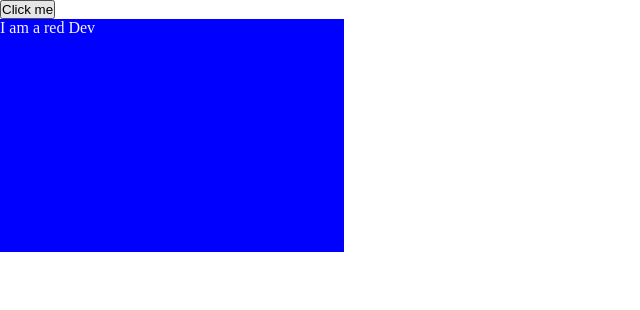
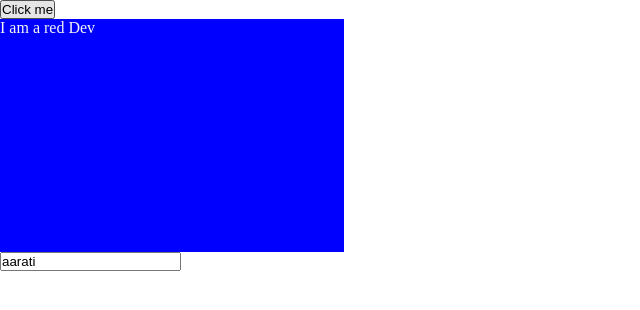
Before and after one commit to aarati01/FetchApiUsingReact, a React (Vite) app: page / in a window 1280 px wide. Shown: the top 310 px of the page, without its empty margins (0-640 px from the left). Built offline with nearby package versions, Linux system fonts and the light colour scheme.

Commit message:
input type is added

```diff
--- a/src/assets/components/EventHandling.jsx
+++ b/src/assets/components/EventHandling.jsx
@@ -1,11 +1,17 @@
+import { useState } from "react"
+
 // import { useState } from "react"
   function EventHandling(){
+    const [name,setname]=useState("aarati");
 
 const EventHandling2 = () => {
     alert("Hey I am clicked!!")
 }
 const handleMouseOver=()=>{
     alert ("Hey I am a mouse Over")
+}
+const handleChnage=(e)=>{
+  setname(e.target.value)
 }
 
   return (
@@ -16,9 +22,10 @@ const handleMouseOver=()=>{
     <div className="red" onMouseOver={handleMouseOver}>
         I am a red Dev
     </div>
+    <input type="text" value={name} onChange={handleChnage}/>
     </>
   )
 
 
-  }
+}
 export default EventHandling
--- a/src/main.jsx
+++ b/src/main.jsx
@@ -1,8 +1,7 @@
 import { StrictMode } from 'react'
 import { createRoot } from 'react-dom/client'
 import './index.css'
-import EventHandling from './assets/components/EventHandling'
-// import App from './App.jsx'
+import EventHandling from './assets/components/EventHandling.jsx'
 
 
 createRoot(document.getElementById('root')).render(
```
